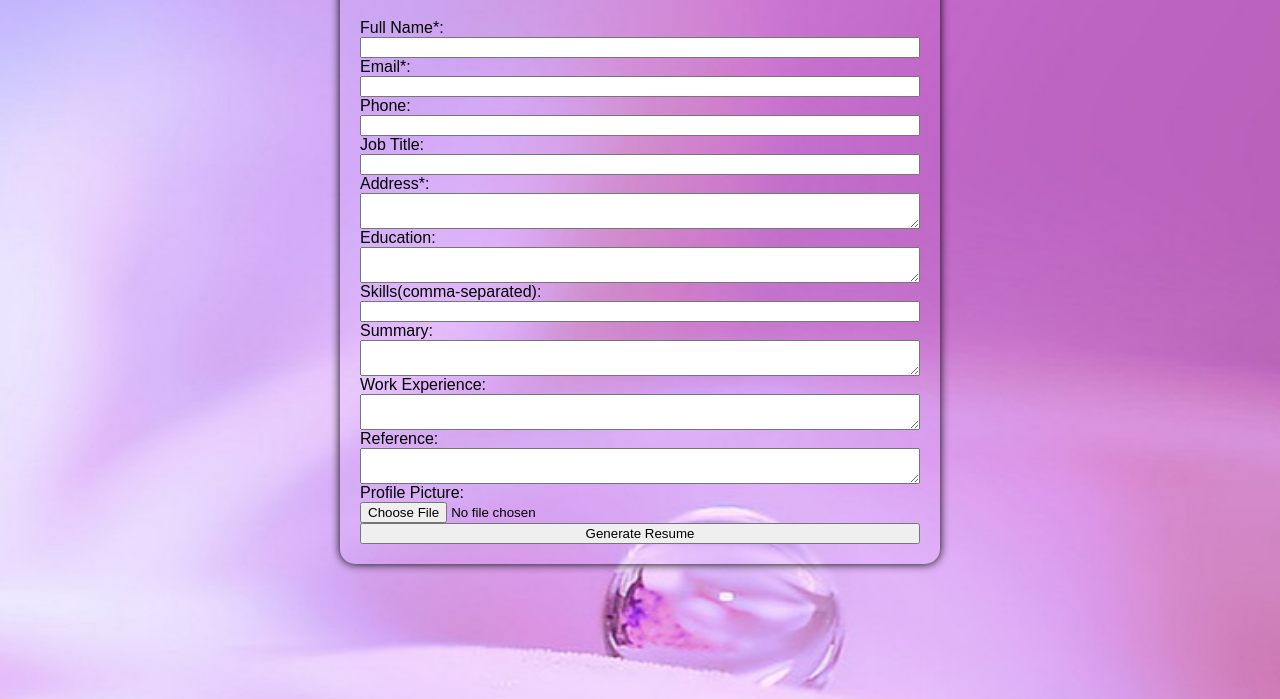
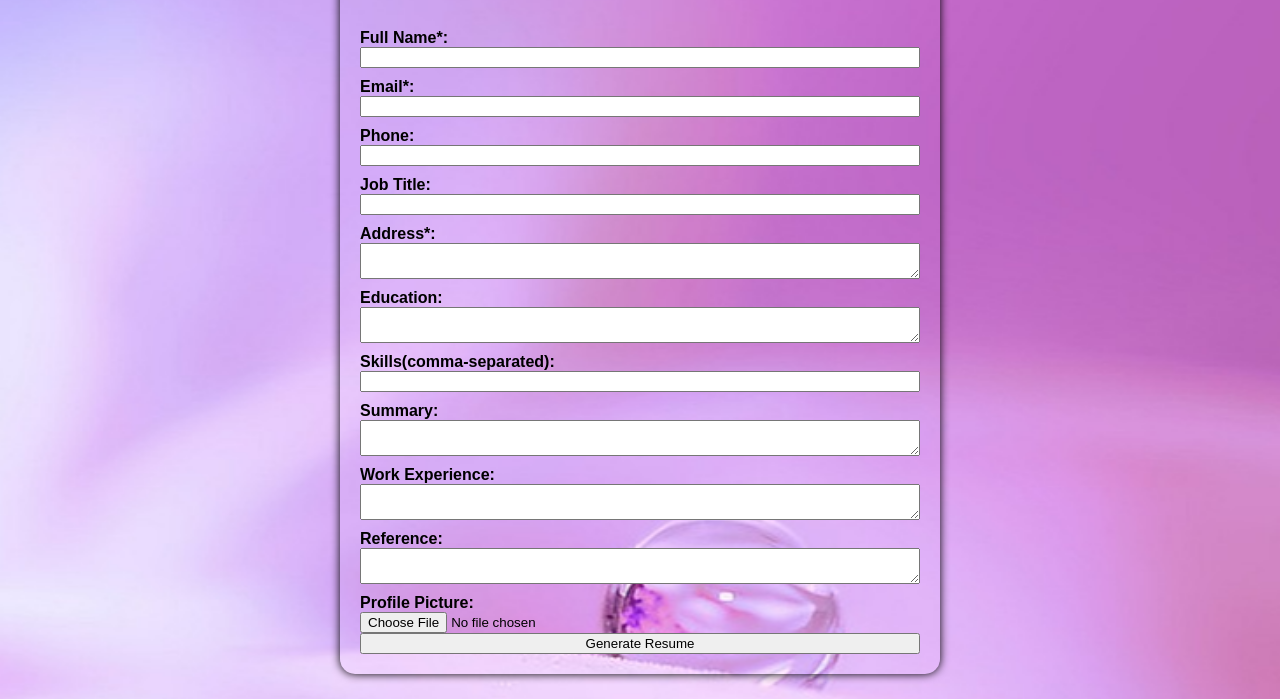
Before and after one commit to Sanjay-K19/resume-builder-form, a plain HTML site: page form/index.html in a window 1280 px wide. Shown: the part 101-800 px from the top of the page. Drawn offline with Linux system fonts and the light colour scheme.

Commit message:
Add Style to label tag

```diff
--- a/form/style.css
+++ b/form/style.css
@@ -36,3 +36,8 @@ h2 {
   text-align: center;
   color: #333;
 }
+
+label {
+  margin-top: 10px;
+  font-weight: bold;
+}
```
